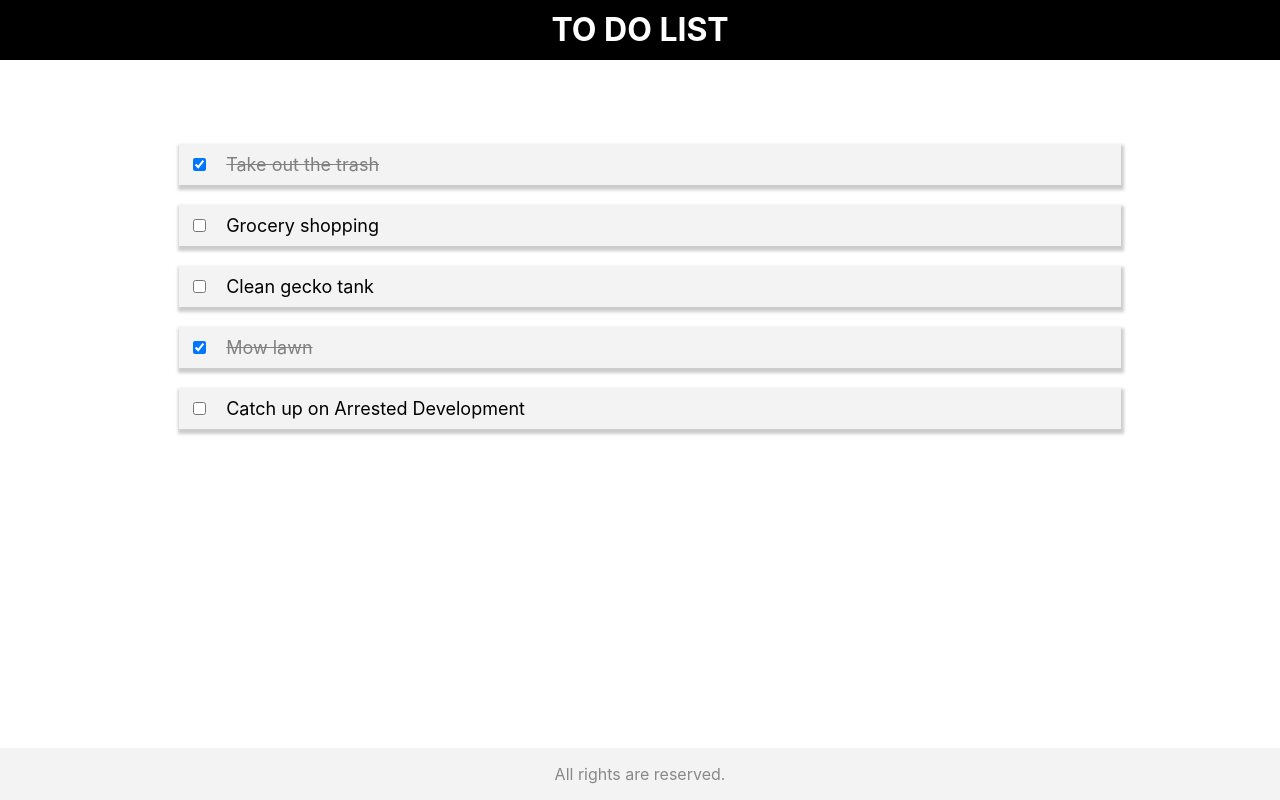
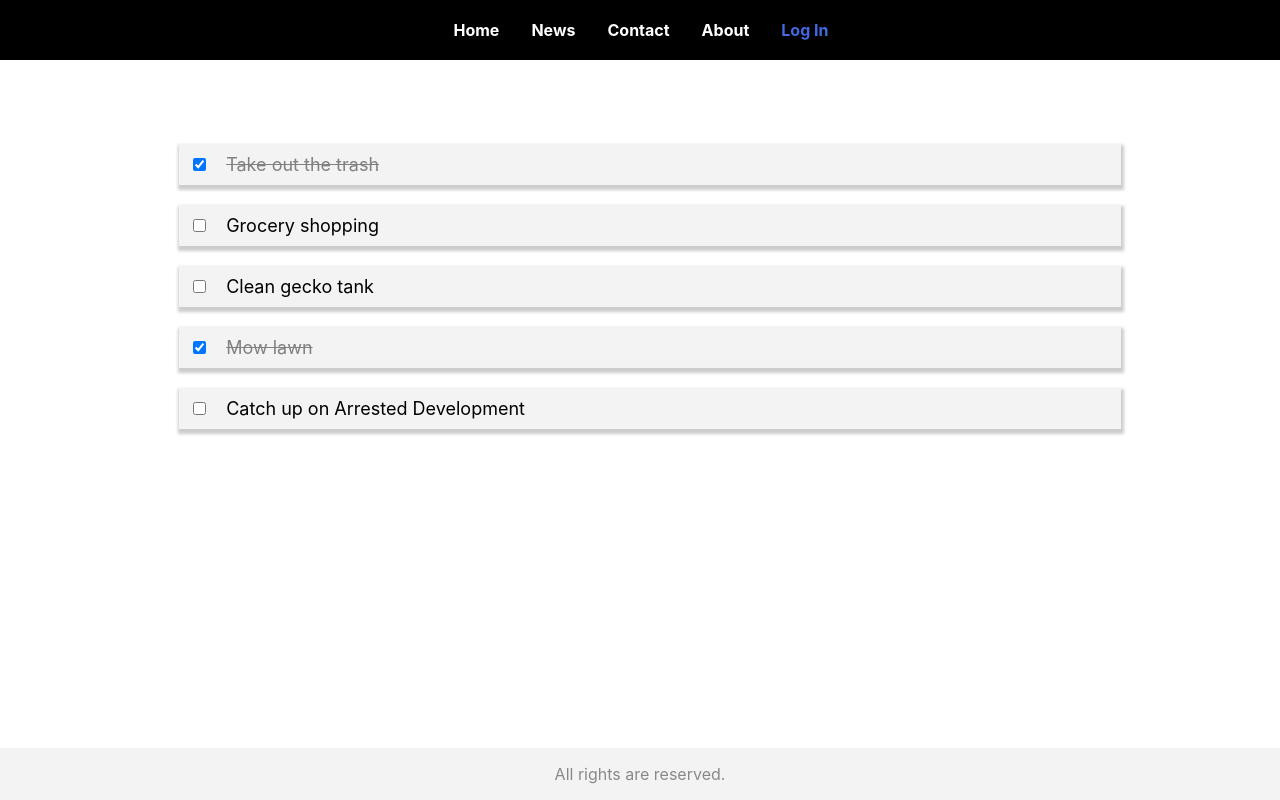
Before and after one commit to vladislava-g/ReactHomework, a React (Create React App) app in the folder homework/: page / in a window 1280 px wide. Built offline with nearby package versions, Linux system fonts and the light colour scheme.

Commit message:
Component Lifecycle

```diff
--- a/homework/src/componets/App.js
+++ b/homework/src/componets/App.js
@@ -2,6 +2,7 @@ import React from 'react';
 import Navbar from "./Navbar";
 import Footer from "./Footer";
 import MainContent from "./MainContent";
+
 import "./App.css";
 
 function App() {
--- /dev/null
+++ b/homework/src/componets/Authorization.js
@@ -0,0 +1,33 @@
+import React from 'react';
+
+class Authorization extends React.Component {
+    constructor(props) {
+        super(props);
+        this.state = {
+            isLoggedIn: ""
+        }
+        this.changeStatus = this.changeStatus.bind(this);
+    }
+
+    changeStatus() {
+        this.setState(prevState => {
+            return {
+                isLoggedIn: !prevState.isLoggedIn
+            }
+        })
+    }
+
+    componentDidMount() {
+        this.setState({
+            isLoggedIn: false
+        })
+    }
+
+    render() {
+        return (
+            <span className="authorization" onClick={this.changeStatus}>{this.state.isLoggedIn ? "Log Out" : "Log In"}</span>
+        )
+    }
+}
+
+export default Authorization;
--- a/homework/src/componets/Navbar.css
+++ b/homework/src/componets/Navbar.css
@@ -27,8 +27,19 @@
     background-color: black;
     text-align: center;
     font-weight: 700;
-    font-size: 2em;
+    font-size: 1em;
     color: white;
     height: 50px;
     padding-top: 10px;
 }
+
+.authorization{
+    color: royalblue;
+    padding: .2em 1em;
+}
+
+.authorization:hover{
+    color: #000;
+    background-color: #fff;
+    cursor: pointer;
+}
--- a/homework/src/componets/Navbar.js
+++ b/homework/src/componets/Navbar.js
@@ -1,16 +1,17 @@
 import React from 'react';
 import "./Navbar.css";
+import Authorization from './Authorization';
 
 function Navbar() {
     return (
         <div id="navbar">
-            {/* <ul>
-                <li><a href="#">Home</a></li>
-                <li><a href="#">News</a></li>
-                <li><a href="#">Contact</a></li>
-                <li><a href="#">About</a></li>
-            </ul> */}
-            TO DO LIST
+            <ul>
+                <li><a href="index.html">Home</a></li>
+                <li><a href="index.html">News</a></li>
+                <li><a href="index.html">Contact</a></li>
+                <li><a href="index.html">About</a></li>
+                <li><Authorization /></li>
+            </ul>
         </div>
     );
 }
```
